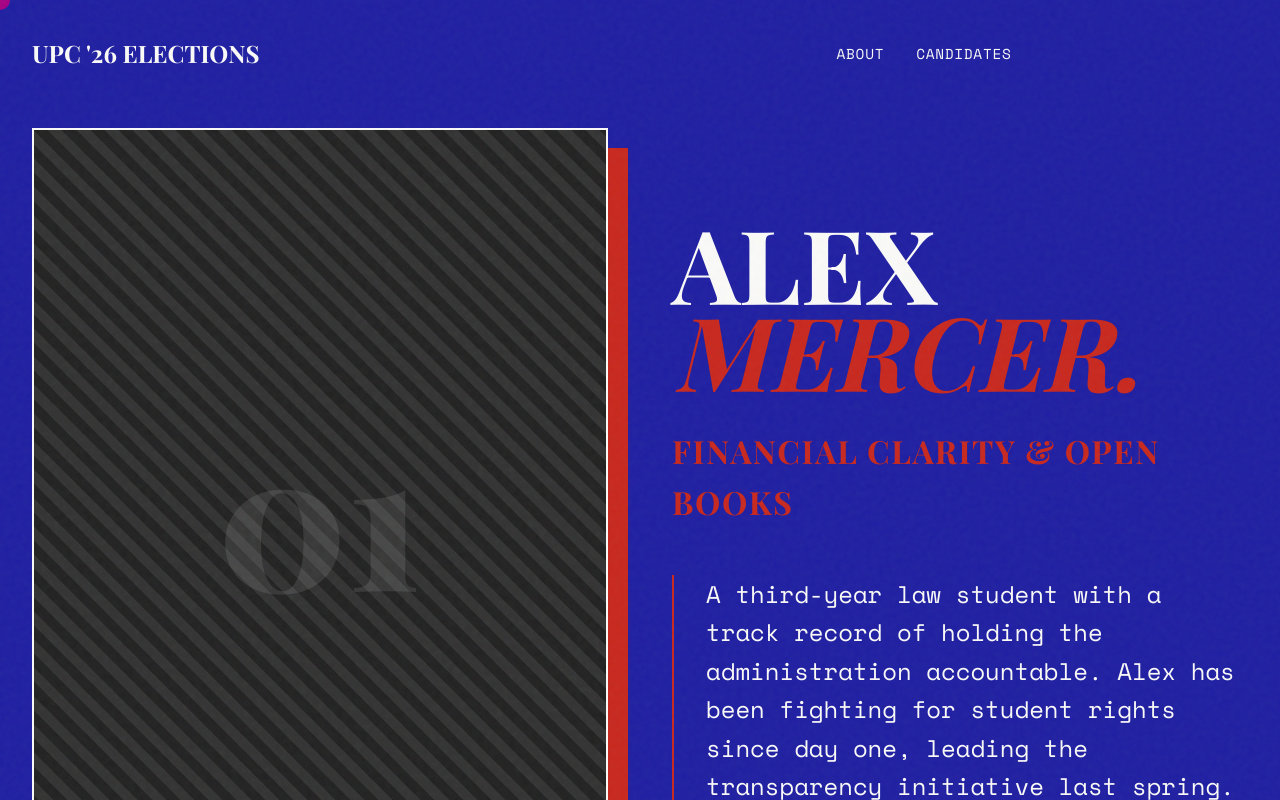
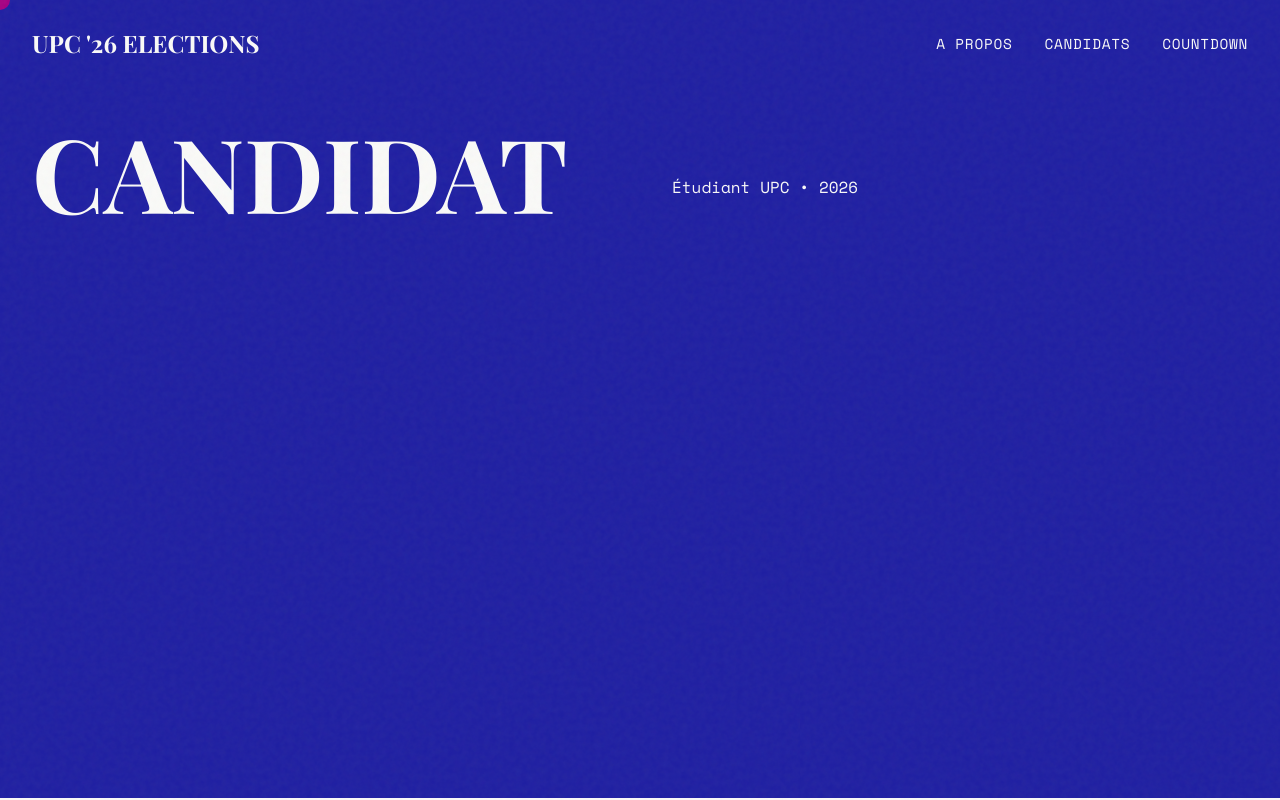
Before and after one commit to hydra07777/upc-election2026, a Next.js app: page /candidate in a window 1280 px wide. Shown: the top 800 px of the page. Built offline with nearby package versions, Linux system fonts and the light colour scheme; a web font is replaced by a local one.

Commit message:
ajout de goaty

```diff
--- a/app/candidate/page.js
+++ b/app/candidate/page.js
@@ -1,11 +1,16 @@
+
+'use client';
+
 import Link from 'next/link';
 import HomeClientEffects from '../_components/HomeClientEffects';
+import { useSearchParams } from 'next/navigation';
 
-export const metadata = {
-    title: 'Alex Mercer - UPC Elections',
-};
+
 
 export default function CandidatePage() {
+    const params = useSearchParams();
+    const candidateId = params.get('id');
+
     return (
         <div className="candidate-page">
             <HomeClientEffects />
@@ -16,9 +21,9 @@ export default function CandidatePage() {
             <nav className="site-nav">
                 <div className="nav-brand">UPC '26 ELECTIONS</div>
                 <div className="nav-links">
-                    <a href="#about">About</a>
-                    <a href="#candidates">Candidates</a>
-                    <a href="#countdown" className="btn-primary">Countdown</a>
+                    <a href="/#about">A PROPOS</a>
+                    <a href="/#candidates">CANDIDATS</a>
+                    <a href="/#countdown" >COUNTDOWN</a>
                 </div>
                 {/* ✅ Hamburger hors du mix-blend-mode */}
                 <button className="nav-hamburger" id="nav-hamburger" aria-label="Menu">
@@ -27,31 +32,36 @@ export default function CandidatePage() {
             </nav>
 
             <div className="nav-mobile-menu" id="nav-mobile-menu">
-                <a href="#about" className="mobile-link">ABOUT</a>
-                <a href="#candidates" className="mobile-link">CANDIDATES</a>
-                <a href="#countdown" className="mobile-link">COUNTDOWN</a>
+                <a href="/#about" className="mobile-link">A PROPOS</a>
+                <a href="/#candidates" className="mobile-link">CANDIDATS</a>
+                <a href="/#countdown" className="mobile-link">COUNTDOWN</a>
                 <a href="/vote" className="mobile-link mobile-link-accent">VOTE NOW →</a>
+                <a href="/results" className="mobile-link mobile-link-accent">RESULTATS</a>
             </div>
-
+            {candidateId === 'goaty' ? (
                 <main>
                     <section className="candidate-hero">
                         <div className="candidate-hero-content">
-                        <div className="candidate-portrait parallax-image" data-speed="0.8">
-                            <div className="portrait-placeholder">
-                                <span className="portrait-number">01</span>
+                            <div className="candidate-portrait parallax-image" data-speed="0.8" >
+                                <div className="portrait-placeholder" style={{
+                                    backgroundImage: "url('https://res.cloudinary.com/dnj1qfnrv/image/upload/v1773657166/upc-election/candidats/dybud1ai7pi6ugse5sdv.jpg')",
+                                    backgroundSize: 'cover',
+                                    backgroundPosition: 'center',
+                                    backgroundPosition: "50% 50%"
+                                }}>
+                                    <span className="portrait-number">05</span>
                                 </div>
                             </div>
                             <div className="candidate-hero-text">
                                 <h1 className="candidate-name reveal">
-                                ALEX
+                                    {candidateId === 'goaty' ? 'GOATY' : 'PAS DISPONIBLE'}
                                     <br />
-                                <span className="accent">MERCER.</span>
+                                    <span className="accent">{candidateId === 'goaty' ? 'GOATY' : 'PAS DISPONIBLE'}</span>
                                 </h1>
                                 <p className="candidate-vision reveal">Financial Clarity &amp; Open Books</p>
                                 <div className="candidate-bio reveal">
                                     <p>
-                                    A third-year law student with a track record of holding the administration accountable. Alex has been fighting for student rights since
-                                    day one, leading the transparency initiative last spring.
+                                        Une chevre remplie d'energie et de passion pour l'education. Passioné de la vie, de la nature et des animaux.
                                     </p>
                                 </div>
                             </div>
@@ -62,40 +72,44 @@ export default function CandidatePage() {
                         <div className="program-grid">
                             <div className="program-column reveal">
                                 <h2 className="column-title">
-                                THE
+                                    MISSION
                                     <br />
-                                MISSION
+                                    <span className="accent">DE GOATY</span>
                                 </h2>
                                 <div className="column-content">
-                                <p className="lead-paragraph">We are tired of closed doors and black-box budgets. Our mission is radical transparency.</p>
+                                    <p className="lead-paragraph">Nous sommes fatigués des portes fermées et des budgets en boîte noire. Notre mission est la transparence radicale.</p>
                                     <p>
-                                    Every student has a right to know exactly where their tuition dollars and union fees are going. For too long, the student union budget has
-                                    been an opaque document. It's time to open the books.
+                                        Chaque étudiant mérite de savoir exactement où vont ses frais de scolarité et de syndicat. Depuis trop longtemps, le budget de l'union étudiante a été un document opaque. Il est temps d'ouvrir les livres.
                                     </p>
                                 </div>
                             </div>
 
                             <div className="program-column reveal">
                                 <h2 className="column-title">
-                                THE
+                                    ACTION PLAN
                                     <br />
-                                ACTION PLAN
+                                    <span className="accent">DE GOATY</span>
                                 </h2>
                                 <div className="column-content action-items">
                                     <div className="action-item">
                                         <div className="item-number">1.0</div>
                                         <h3>Open-Book Budgeting</h3>
-                                    <p>Complete public access to all student union financial records, updated monthly on an accessible dashboard.</p>
+                                        <p>Accès complet et public à tous les documents financiers de l'union étudiante, mis à jour mensuellement sur un tableau de bord accessible.</p>
                                     </div>
                                     <div className="action-item">
                                         <div className="item-number">2.0</div>
                                         <h3>Financial Transparency Audits</h3>
-                                    <p>Mandatory independent audits every semester, with results published directly to the student body.</p>
+                                        <p>Évaluations indépendantes obligatoires à chaque semestre, avec publication directe des résultats auprès de la communauté étudiante.</p>
                                     </div>
                                     <div className="action-item">
                                         <div className="item-number">3.0</div>
-                                    <h3>Surplus Reallocation</h3>
-                                    <p>Identifying administrative bloat and reallocating surplus budgets directly into emergency student grants.</p>
+                                        <h3>Réaffectation des surplus</h3>
+                                        <p>Identification des gaspillages administratifs et réaffectation des budgets excédentaires directement vers des subventions d'urgence pour les étudiants.</p>
+                                    </div>
+                                    <div className="action-item">
+                                        <div className="item-number">4.0</div>
+                                        <h3>Herbe</h3>
+                                        <p>De la bonne herbe verte pour tous + Vody !.</p>
                                     </div>
                                 </div>
                             </div>
@@ -105,27 +119,36 @@ export default function CandidatePage() {
                     <section className="quote-section">
                         <div className="quote-container reveal">
                             <span className="quote-mark">"</span>
-                        <blockquote className="candidate-quote">Transparency isn’t just a buzzword. It’s the foundation of trust. Without it, we have nothing.</blockquote>
-                        <cite className="quote-author">— Alex Mercer</cite>
+                            <blockquote className="candidate-quote">Je prefere souffrir maintenant pour pouvoir rigoler demain</blockquote>
+                            <cite className="quote-author">— GOATY</cite>
                         </div>
                     </section>
 
                     <section className="marquee-section">
                         <div className="marquee">
-                        <span>ELECT ALEX MERCER • RADICAL TRANSPARENCY • ELECT ALEX MERCER • RADICAL TRANSPARENCY • </span>
+                            <span>VOTE GOATY • VODY HERBE • VOTE GOATY • RENOUVEAU CHANGEMENT • </span>
                         </div>
                     </section>
                 </main>
-
+            ) : (
+                <main>
+                    <section className="candidate-hero">
+                        <div className="candidate-hero-content">
+                            <h1 className="candidate-name">CANDIDAT</h1>
+                            <p className="candidate-subtitle">Étudiant UPC • 2026</p>
+                        </div>
+                    </section>
+                </main>
+            )}
             <footer>
                 <div className="footer-content">
-                    <h2>Believe in Better.</h2>
+                    <h2>CROIS EN MOI.</h2>
                     <Link href="/vote" className="btn-massive">
                         VOTER
                     </Link>
                 </div>
                 <div className="footer-bottom">
-                    <p>&copy; 2026 UPC Elections - Official Portal.</p>
+                    <p>&copy; 2026 UPC Elections.</p>
                 </div>
             </footer>
         </div>
```
Lines whose indentation alone changed are shown as unchanged.
